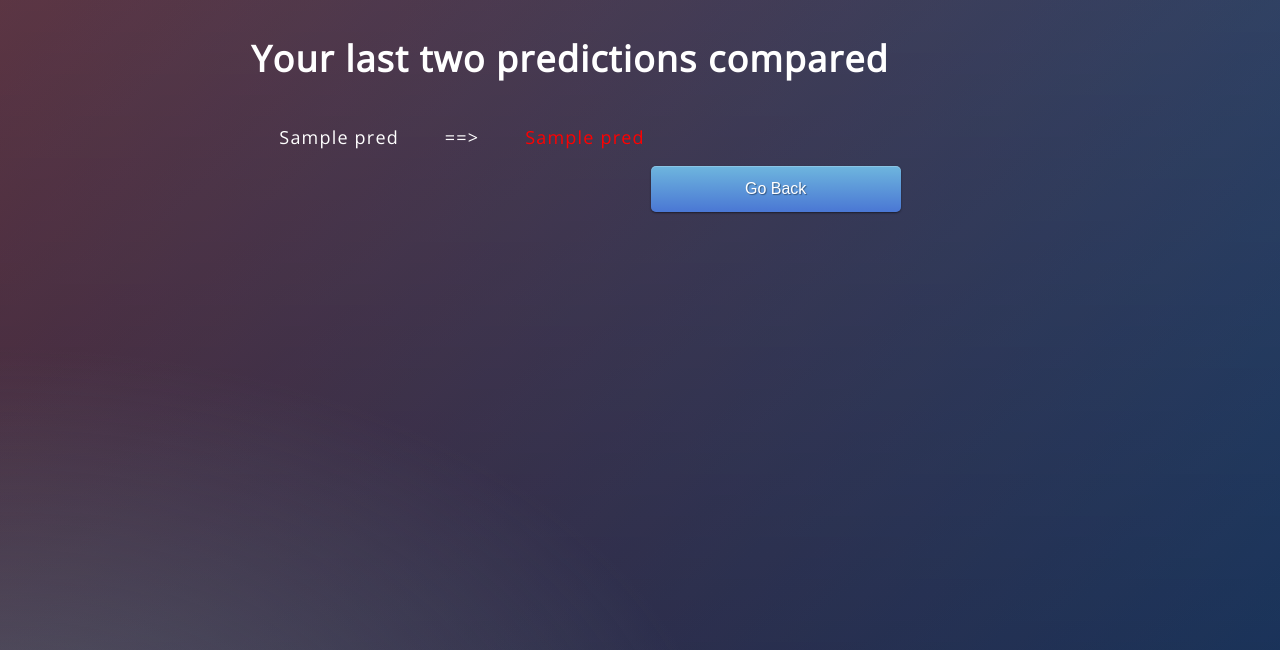
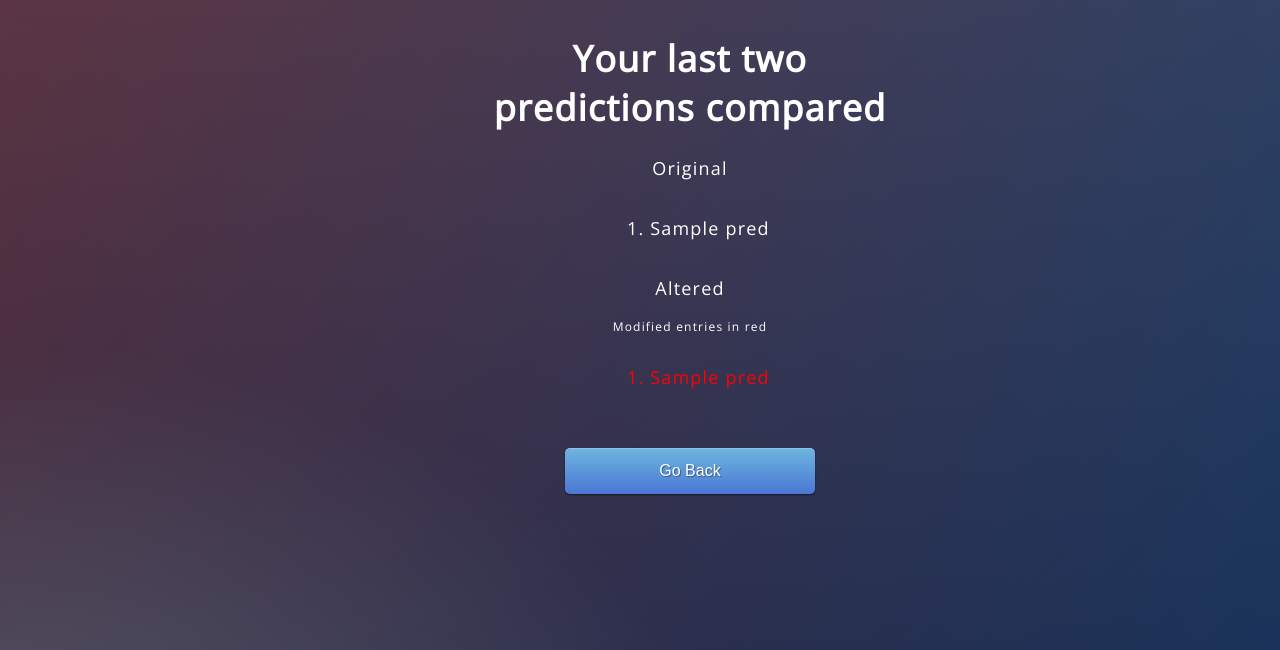
Before and after one commit to andongluis/hcml_project, a Flask app: template server/templates/comparison.html in a window 1280 px wide. Shown: the top 650 px of the page. Run offline with Flask 2, Linux system fonts and the light colour scheme; the template is opened without the code that fills it: most values are stand-ins (such as "Sample title", 1, 10 or a date in 2020); parts of the project's set-up code (start-up, migrations or seed data) failed here and were passed over.

Commit message:
final touches

```diff
--- a/server/static/style.css
+++ b/server/static/style.css
@@ -42,9 +42,9 @@ body {
 .comparisons {
 	position: absolute;
 	top: 20%;
-	left: 25%;
+	left: 50%;
 	margin: -150px 0 0 -150px;
-	width:800px;
+	width:400px;
 	height:400px;
 	float:left;
 }
--- a/server/templates/comparison.html
+++ b/server/templates/comparison.html
@@ -11,18 +11,16 @@
 
         <!-- Show side by side lists of both predictions -->
         <div>
-            <span>
-                <ol style="list-style-type: none; display: inline-block; text-align:left;">
+            <p>Original</p>
+            <ol style="display: inline-block; text-align:left;">
                 {% for old in preds[0] %}
                 <li>{{old}}</li>
                 {% endfor %}
             </ol>
-                <ol style="list-style-type: none; display: inline-block; text-align:left;">
-                    {% for old in preds[0] %}
-                    <li> ==> </li>
-                    {% endfor %}
-                </ol>
-                <ol style="list-style-type: none; display: inline-block; text-align:left;">
+            <br>
+            <p>Altered</p>
+            <p style="font-size: 12px;">Modified entries in red</p>
+            <ol style="display: inline-block; text-align:left;">
                 {% for old, new in preds[0]|zip(preds[1]) %}
                     {% if old != new %}
                     <li style="color:red">{{new}}</li>
@@ -31,7 +29,7 @@
                     {% endif %}
                 {% endfor %}
             </ol>
-            </span>
+
             <button type="submit" class="btn btn-primary btn-block btn-large quarter spaced" onclick="history.back(-1)">
                 Go Back
             </button>
```
Lines whose indentation alone changed are shown as unchanged.
